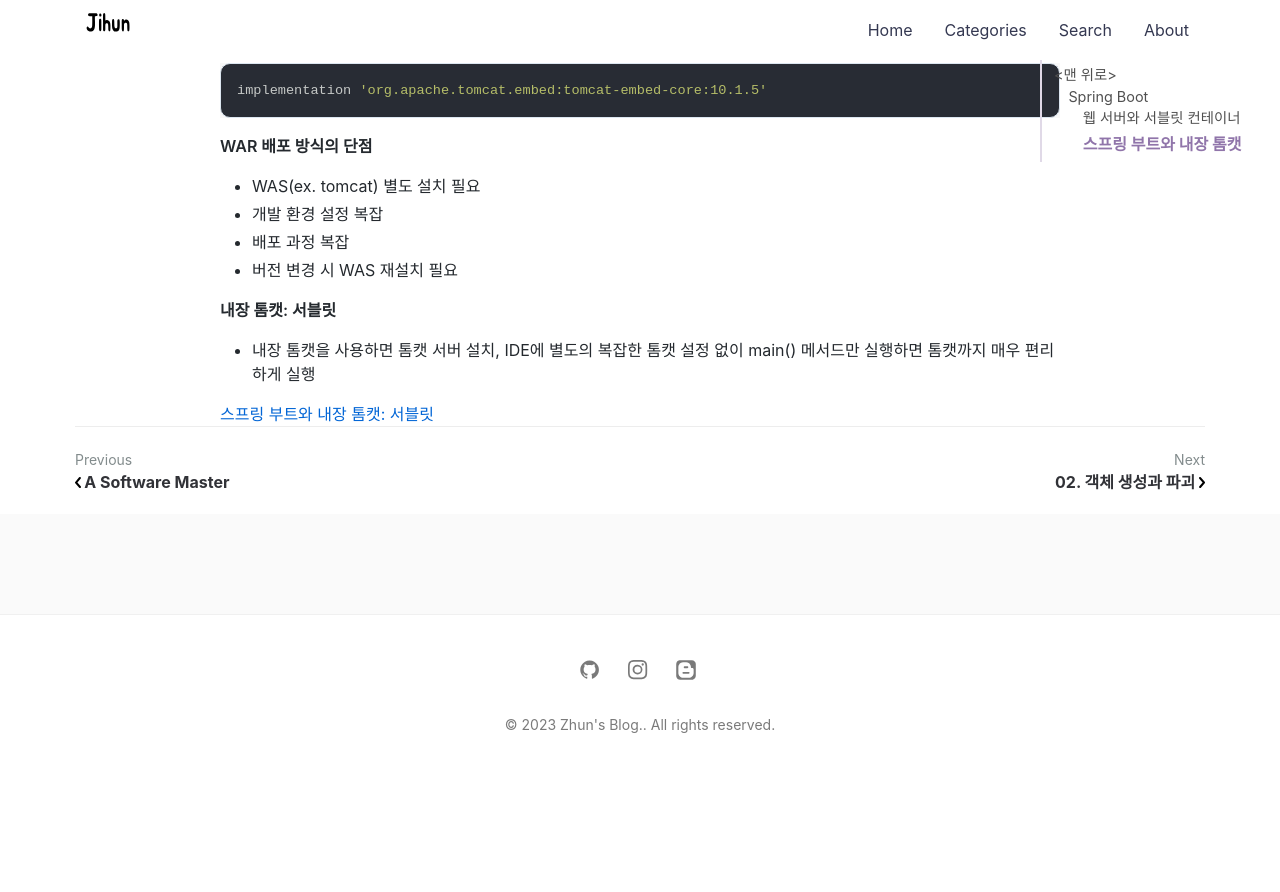
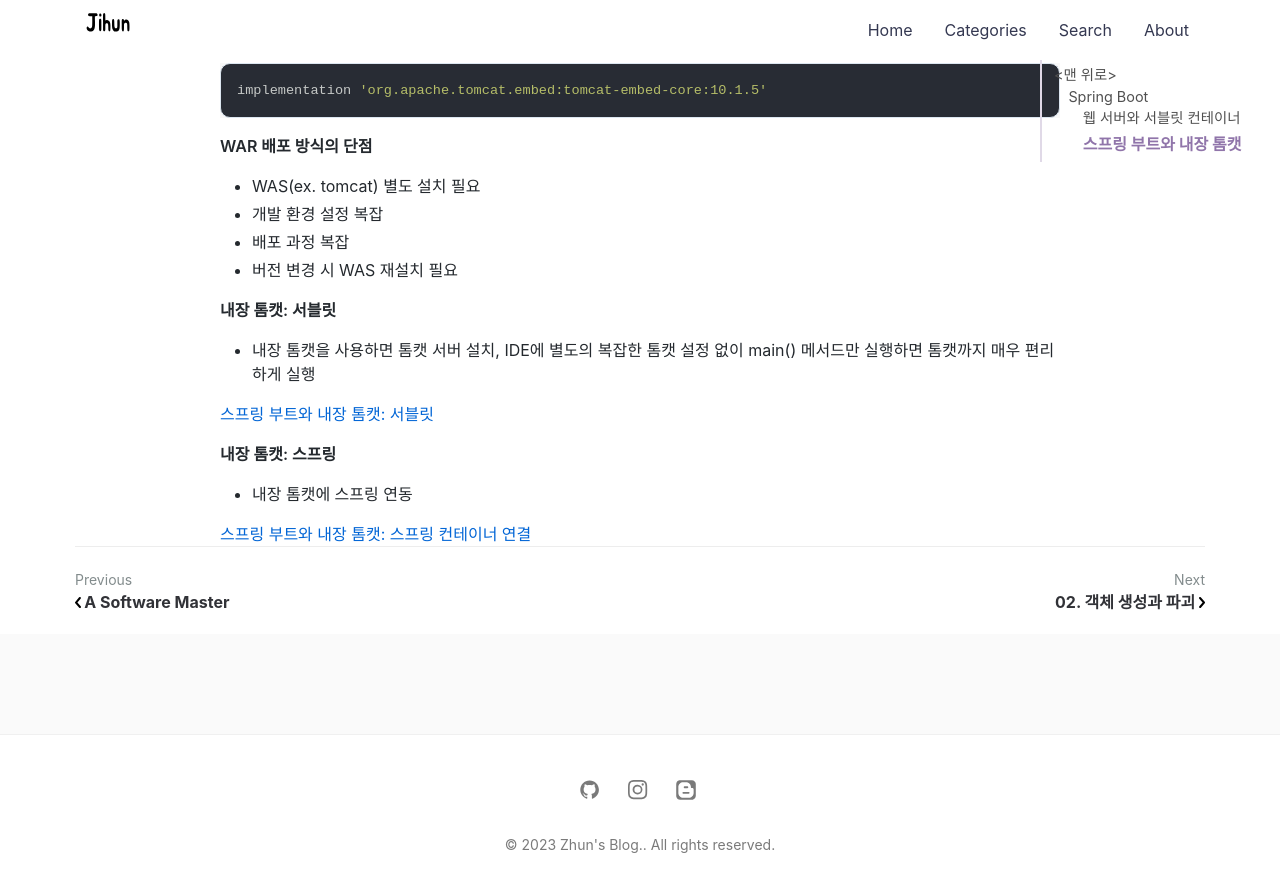
Before and after one commit to jihunparkme/jihunparkme.github.io, a Jekyll site: the page built from _posts/2023-04-06-spring-boot.md, in a window 1280 px wide and 900 px high, scrolled down 4163 px. Shown: the top 892 px of the window. Built offline with Jekyll 4.4.1, drawn with Linux system fonts in a browser that asks for light colours; nearby versions of some CDN libraries; comment, search, counter and statistics services are not loaded; before the commit the page ends 4943 px from its top, so only the background shows below that.

Commit message:
[Spring Boot] 스프링 부트와 내장 톰캣: 스프링 컨테이너 연결

```diff
--- a/_posts/2023-04-06-spring-boot.md
+++ b/_posts/2023-04-06-spring-boot.md
@@ -146,3 +146,9 @@ implementation 'org.apache.tomcat.embed:tomcat-embed-core:10.1.5'
 - 내장 톰캣을 사용하면 톰캣 서버 설치, IDE에 별도의 복잡한 톰캣 설정 없이 main() 메서드만 실행하면 톰캣까지 매우 편리하게 실행
 
 [스프링 부트와 내장 톰캣: 서블릿](https://github.com/jihunparkme/Inflearn-Spring-Boot/commit/2de424bdf8f28456f739d918bca616b38fddc978)
+
+**내장 톰캣: 스프링**
+
+- 내장 톰캣에 스프링 연동
+
+[스프링 부트와 내장 톰캣: 스프링 컨테이너 연결](https://github.com/jihunparkme/Inflearn-Spring-Boot/commit/31c8afb99b0a6ca1e0cd791695ba0c73fa48dc80)
```
